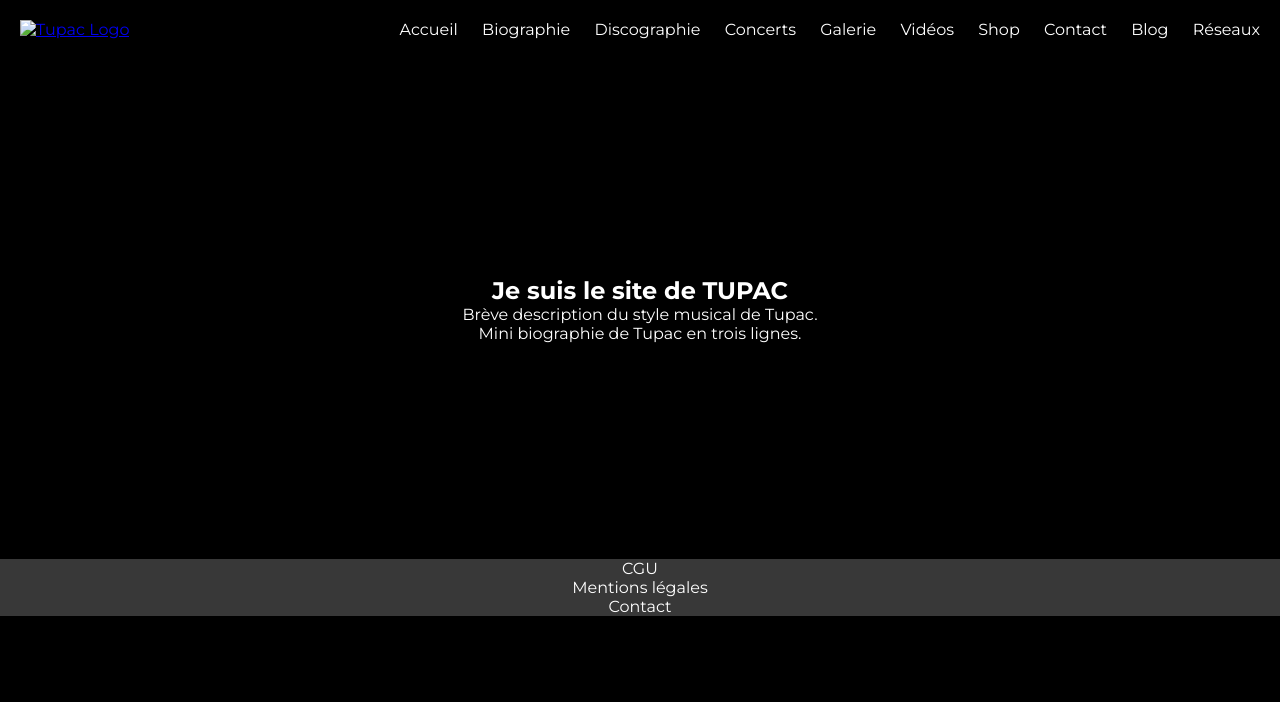
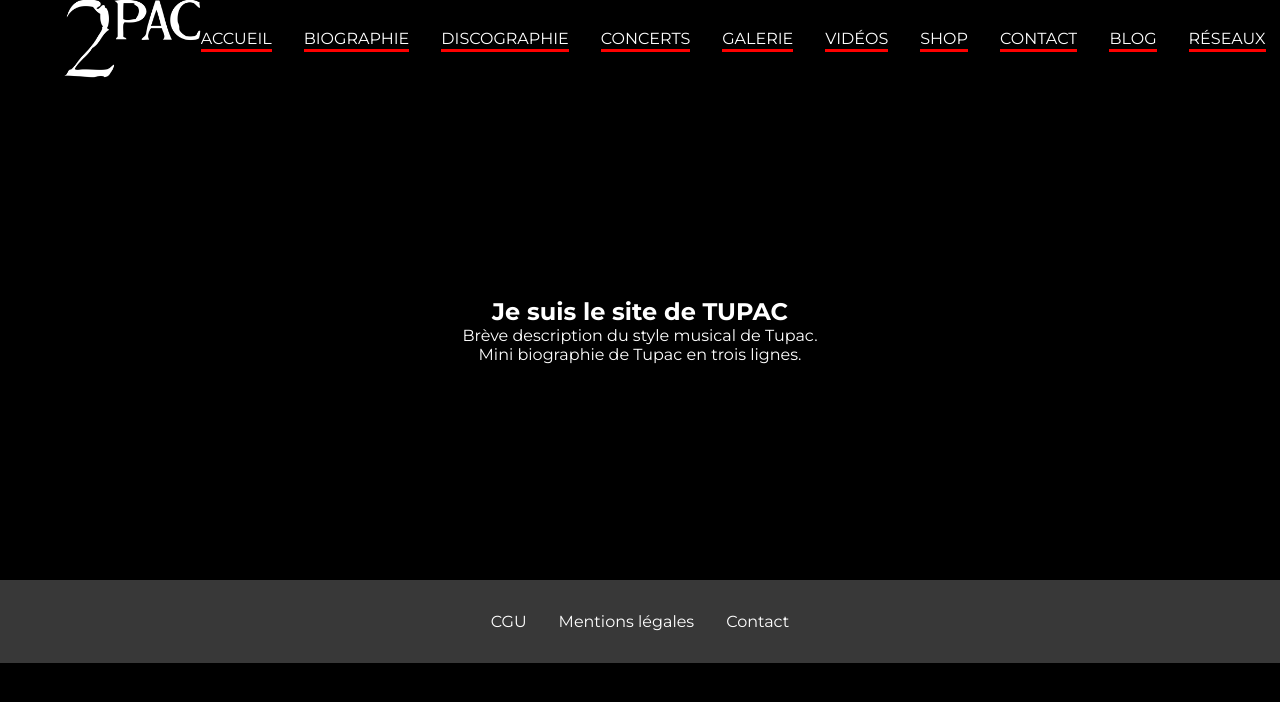
Before and after one commit to lRaffou/Artiste_Site, a plain HTML site: page index.html in a window 1280 px wide. Drawn offline with Linux system fonts and the light colour scheme.

Commit message:
header définitif

```diff
--- a/CSS/style-header-footer.css
+++ b/CSS/style-header-footer.css
@@ -1,4 +1,4 @@
-@import url('https://fonts.googleapis.com/css2?family=Montserrat:ital,wght@0,100..900;1,100..900&display=swap');
+@import url("https://fonts.googleapis.com/css2?family=Montserrat:ital,wght@0,100..900;1,100..900&display=swap");
 * {
     margin: 0;
     padding: 0;
@@ -8,36 +8,54 @@ body {
     color: white;
     background-color: black;
 }
-
 header {
     display: flex;
+    align-items: center;
     justify-content: space-between;
-    align-items: center;
-    padding: 20px;
+    height: 80px;
+    padding: 0 5% 0 5%;
 }
-
-.logo img {
-    width: 100px; /* Adjust as needed */
+.logo a img {
+    height: 79px;
 }
-
-nav ul li {
-    display: inline-block;
-    margin-left: 20px;
+.listNav {
+    display: flex;
+    gap: 2em;
+    list-style-type: none;
+    text-transform: uppercase;
 }
-
-nav ul li a {
-    color: white;
+li a {
     text-decoration: none;
+    color: #fff;
 }
-
-.nav-bar ul li :hover::after {
-    content: '';
-    width: 100%;
-    height: 2px;
-    background: rgb(204, 0, 0);
-    display: block;
-    margin: auto;
-    transition: 1s;
+ul li {
+    padding-bottom: 4px;
+    cursor: pointer;
+    position: relative;
+    overflow: hidden;
+    transition: 0.3s;
+}
+ul li:before {
+    content: "";
+    position: absolute;
+    inset: calc(100% - 3px) 0 0 0; /* 3px = the thickness */
+    background: red; /* the color */
+    transition: 0.3s, translate 0s 0.3s;
+}
+ul:hover li:before {
+    scale: 1;
+}
+ul li:hover:before {
+    translate: 0;
+    transition: 0.3s;
+}
+ul:hover li:has(~ li:hover):before {
+    translate: 100% 0;
+    transition: 0.2s 0.2s, scale 0s 0.4s;
+}
+ul:hover li:hover ~ li:before {
+    translate: -100% 0;
+    transition: 0.2s 0.2s, scale 0s 0.4s;
 }
 
 .main-content {
@@ -45,7 +63,7 @@ nav ul li a {
 }
 
 .background-image {
-    background-image: url('tupac_background.jpg'); /* mettre une photo de tupac */
+    background-image: url("tupac_background.jpg"); /* mettre une photo de tupac */
     background-size: cover;
     background-position: center;
     height: 500px; /* Ajuster au besoin */
@@ -60,7 +78,10 @@ nav ul li a {
 }
 
 footer {
+    display: flex;
     background-color: #383838;
     color: white;
-    text-align: center;
+    justify-content: center;
+    gap: 2em;
+    padding: 2em;
 }
--- a/index.html
+++ b/index.html
@@ -9,13 +9,12 @@
     <body>
         <header>
             <div class="logo">
-                <a href="home.html"
-                    ><img src="tupac_logo_white.png" alt="Tupac Logo"
+                <a href="index.html"
+                    ><img src="/Image/7w9zmm_large.png" alt="Tupac Logo"
                 /></a>
             </div>
-            <div class="nav-bar">
-                <nav>
-                    <ul>
+            <nav class="nav-bar">
+                <ul class="listNav">
                     <li><a href="index.html">Accueil</a></li>
                     <li><a href="home.html">Biographie</a></li>
                     <li><a href="home.html">Discographie</a></li>
@@ -28,7 +27,6 @@
                     <li><a href="home.html">Réseaux</a></li>
                 </ul>
             </nav>
-            </div>
         </header>
 
         <section class="main-content">
```
Also changed, not shown: Image/7w9zmm_large.png (added). Lines whose indentation alone changed are shown as unchanged.
